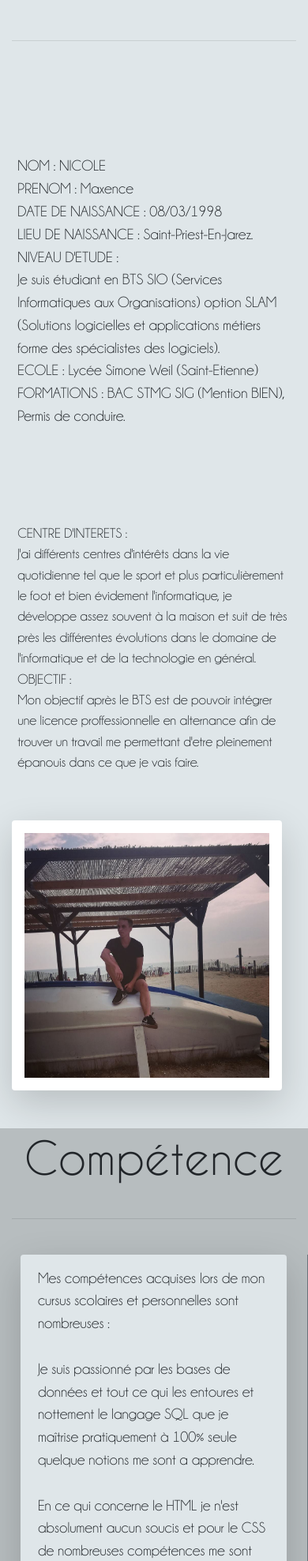
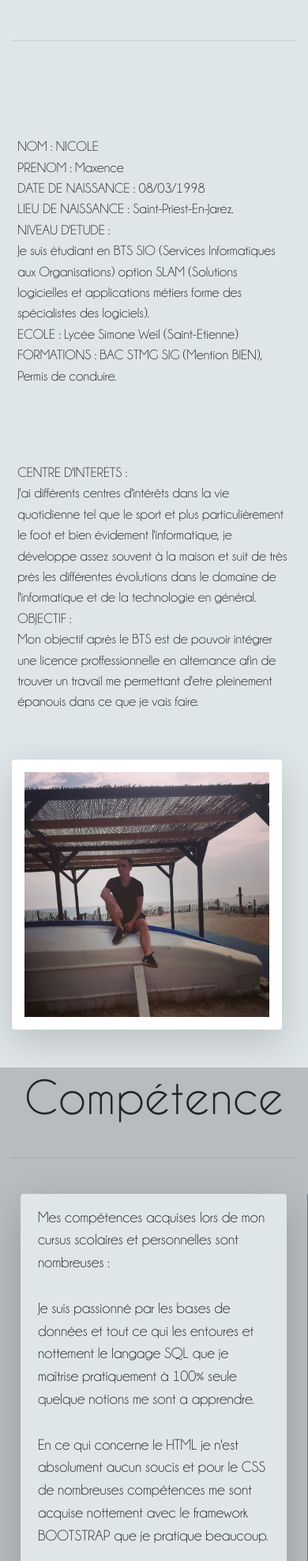
Before and after one commit to maxence4283/Portfolio, a PHP site: page / in a window 390 px wide. Shown: the part 354-2331 px from the top of the page at 79% size. Run offline with PHP 8.4, Linux system fonts and the light colour scheme; some libraries are stand-ins or nearby versions; some web fonts are replaced.

Commit message:
Régularisation du responsive pour la partie présentation à partir du pc portable

```diff
--- a/index.php
+++ b/index.php
@@ -72,7 +72,7 @@
           </div>
 
         <div class="row">
-            <div class="col-12 col-xs-12 col-sm-12 col-md-12 col-xl-9 col-lg-9">
+            <div class="col-12 col-xs-12 col-sm-12 col-md-12 col-xl-8 col-lg-8">
                 <!-- partie lg-->
                 <p class="text-center display-2  jellybean d-none d-xl-block" style="margin-bottom: -2%; font-size: 5vw">
                     WEB DEVELOPER
@@ -104,7 +104,7 @@
                     <div class="col-12 col-xs-12 col-sm-12 col-md-12 col-xl-6 col-lg-6">
 
                         <!-- partie lg-->
-                        <div class="champagne d-none d-xl-block" style="font-size: 1vw; margin-left: 2%;margin-right: 2%">
+                        <div class="champagne d-none d-xl-block" style="font-size: 1.2vw; margin-left: 2%;margin-right: 2%">
                             NOM : NICOLE<br>
                             PRENOM : Maxence<br>
                             DATE DE NAISSANCE : 08/03/1998<br>
@@ -113,7 +113,7 @@
                             Je suis étudiant en BTS SIO (Services Informatiques aux Organisations) option SLAM (Solutions logicielles et applications métiers forme des spécialistes des logiciels).<br>
                             ECOLE : Lycée Simone Weil (Saint-Etienne)<br>
                             FORMATIONS : BAC STMG SIG (Mention BIEN), Permis de conduire.
-                        </div><br>
+                        </div>
 
                         <!-- partie xl-->
                         <div class="champagne d-none d-lg-block d-xl-none" style="font-size: 130%; margin-left: 2%;margin-right: 2%">
@@ -140,7 +140,7 @@
                         </div><br>
 
                         <!-- partie sm-->
-                        <div class="champagne d-none d-sm-block d-md-none" style="font-size: 1.2rem; margin-left: 2%;margin-right: 2%">
+                        <div class="champagne d-none d-sm-block d-md-none" style="font-size: 110%; margin-left: 2%;margin-right: 2%">
                             NOM : NICOLE<br>
                             PRENOM : Maxence<br>
                             DATE DE NAISSANCE : 08/03/1998<br>
@@ -153,7 +153,7 @@
 
 
                         <!-- partie xs-->
-                        <div class="champagne d-block d-sm-none" style="font-size: 1.2rem; margin-left: 2%;margin-right: 2%">
+                        <div class="champagne d-block d-sm-none" style="font-size: 110%; margin-left: 2%;margin-right: 2%">
                             NOM : NICOLE<br>
                             PRENOM : Maxence<br>
                             DATE DE NAISSANCE : 08/03/1998<br>
@@ -168,12 +168,12 @@
 
                     <div class="col-12 col-xs-12 col-sm-12 col-md-9 col-xl-6 col-lg-6">
                         <!-- partie lg-->
-                        <div class="champagne d-none d-xl-block" style="font-size: 1vw; margin-left: 2%;margin-right: 2%">
+                        <div class="champagne d-none d-xl-block" style="font-size: 1.2vw; margin-left: 2%;margin-right: 2%">
                             CENTRE D'INTERETS : <br>
                             J'ai différents centres d'intérêts dans la vie quotidienne tel que le sport et plus particulièrement le foot et bien évidement l'informatique, je développe assez souvent à la maison et suit de très près les différentes évolutions dans le domaine de l'informatique et de la technologie en général. <br>
                             OBJECTIF : <br>
                             Mon objectif après le BTS est de pouvoir intégrer une licence proffessionnelle en alternance afin de trouver un travail me permettant d'etre pleinement épanouis dans ce que je vais faire.
-                        </div><br>
+                        </div>
 
                         <!-- partie xl-->
                         <div class="champagne d-none d-lg-block d-xl-none" style="font-size: 130%; margin-left: 2%;margin-right: 2%">
@@ -211,10 +211,10 @@
                 </div>
             </div>
 
-            <div class="col-12 col-xs-12 col-sm-12 col-md-12 col-xl-3 col-lg-3">
+            <div class="col-12 col-xs-12 col-sm-12 col-md-12 col-xl-4 col-lg-4">
                 <!-- partie lg-->
-                <div class="shadow-lg p-3 mb-5 bg-white rounded d-none d-xl-block" style="margin-top: 10%;margin-right: 5%">
-                    <img src="Public/img/moi.jpg" style="max-width: 100%"/>
+                <div class="shadow-lg p-3 mb-5 bg-white rounded d-none d-xl-block" style="margin-top: 10%;">
+                    <img src="Public/img/moi.jpg" style="max-width: 28.5vw"/>
                 </div>
 
                 <!-- partie xl-->
```
